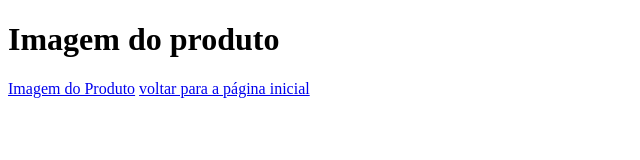
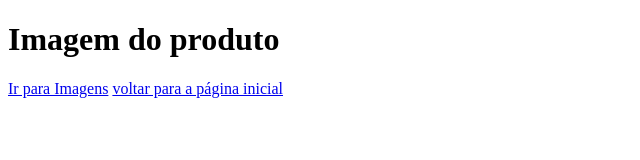
Before and after one commit to MatheusNascimento0203/TESTE-GIT-MANHA, a plain HTML site: page vendas.html in a window 1280 px wide. Shown: the full height of the page, 0-640 px from the left. Drawn offline with Linux system fonts and the light colour scheme.

```diff
--- a/vendas.html
+++ b/vendas.html
@@ -7,7 +7,7 @@
 </head>
 <body>
     <h1>Imagem do produto</h1>
-    <a href="th.jpg">Imagem do Produto</a>
+    <a href="vendas copy.html">Ir para Imagens</a>
     <a href="Erick.html">voltar para a página inicial</a>
 </body>
 </html>
```
